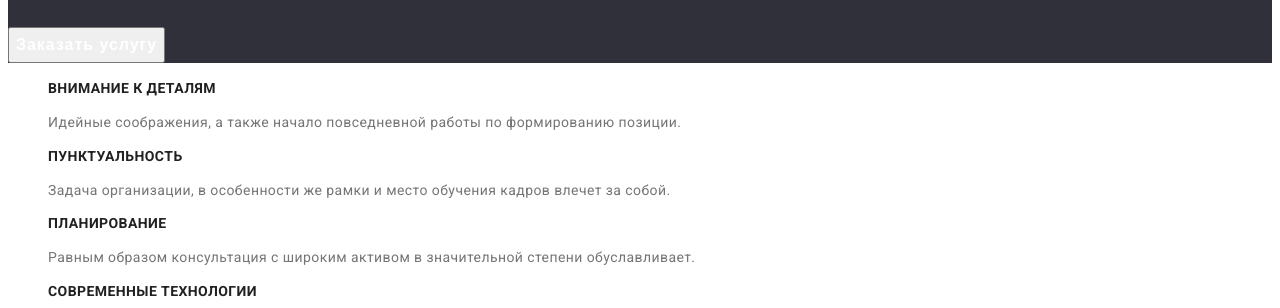
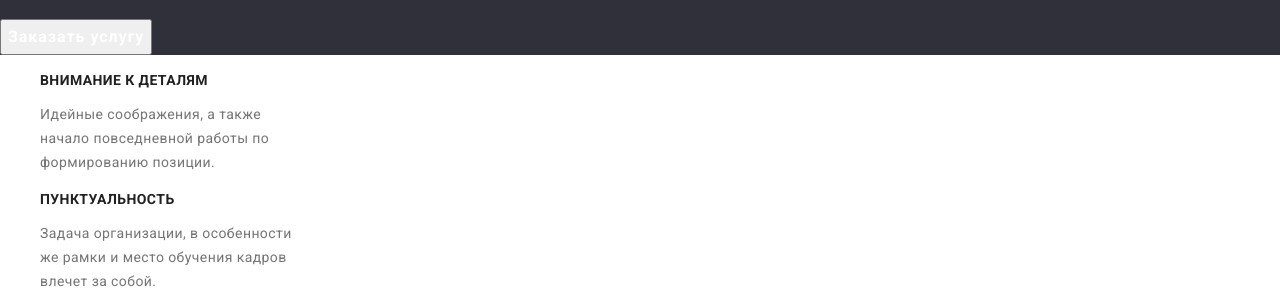
Before and after one commit to KaterinaKaterinovna/goit-markup-hw-03, a plain HTML site: page index.html in a window 1280 px wide. Shown: the part 327-635 px from the top of the page. Drawn offline with nearby package versions, Linux system fonts and the light colour scheme.

Commit message:
adds sizes for elements

```diff
--- a/CSS/main.css
+++ b/CSS/main.css
@@ -30,6 +30,8 @@
   letter-spacing: 0.03em;
   text-transform: uppercase;
   font-size: 14px;
+  width: 270px;
+  height: 16px;
 }
 .page-text{
   font-weight: 400;
@@ -37,6 +39,10 @@
   letter-spacing: 0.03em;
   font-size: 14px;
   color: var(--secondary-text-color);
+  width: 270px;
+  height: 75px;
+
+
 }
 
 /*Секция Чем мы занимаемся/Наша команда */
--- a/index.html
+++ b/index.html
@@ -7,6 +7,7 @@
     <title>Студия</title>
     <link rel="preconnect" href="https://fonts.gstatic.com">
     <link href="https://fonts.googleapis.com/css2?family=Raleway:wght@700&family=Roboto:wght@400;500;700;900&display=swap" rel="stylesheet">
+    <link rel="stylesheet" href="https://cdnjs.cloudflare.com/ajax/libs/modern-normalize/1.1.0/modern-normalize.min.css">
     <link rel="stylesheet" href="./CSS/common.css">
     <link rel="stylesheet" href="./CSS/main.css">
 </head>
```
